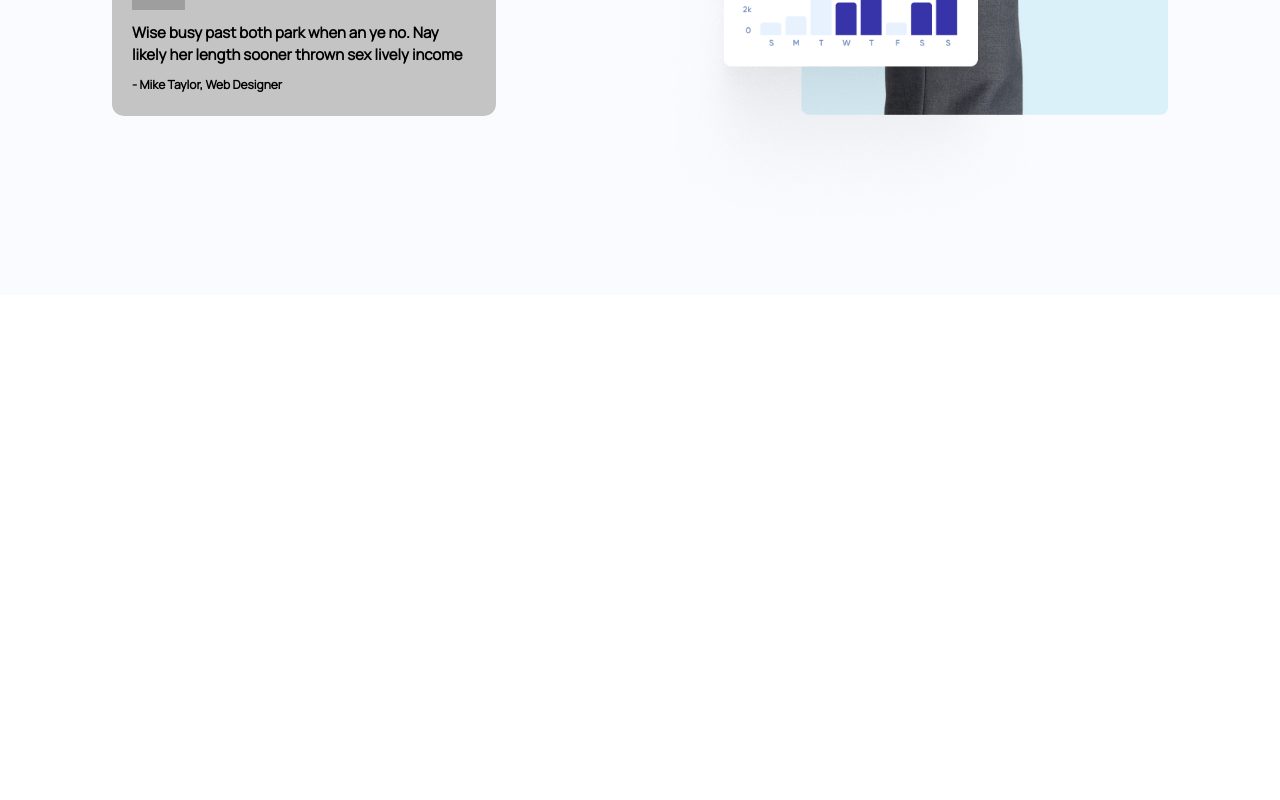
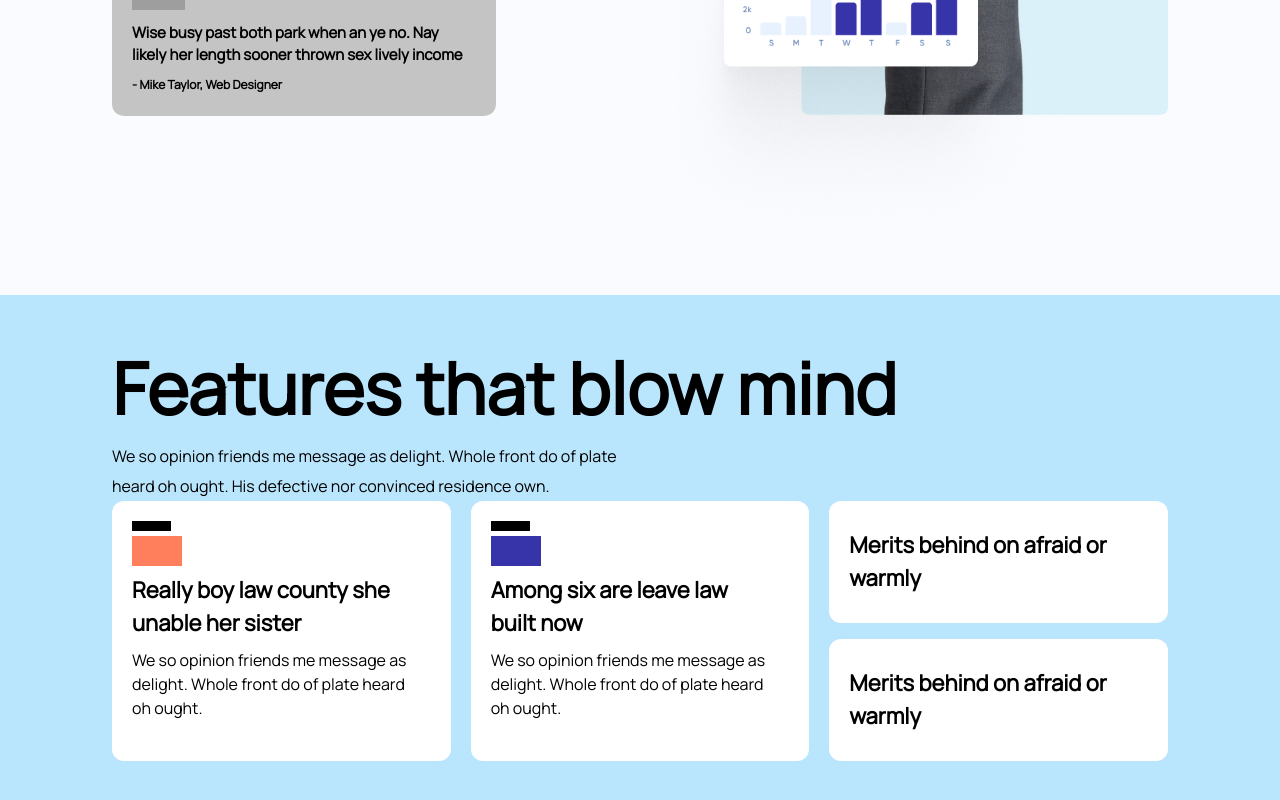
Before and after one commit to Kailash-Codes/saas-landing-page, a React (Create React App) app: page / in a window 1280 px wide. Shown: the part 2427-3227 px from the top of the page. Before the commit the page ends 2722 px from the top, so only its background shows below. Built offline with nearby package versions, Linux system fonts and the light colour scheme; grey boxes are pictures that could not be loaded.

Commit message:
add features

```diff
--- a/src/App.js
+++ b/src/App.js
@@ -1,5 +1,6 @@
 import React from "react";
 import CompaniesContainer from "./components/companies/CompaniesContainer";
+import FeatureContainer from "./components/Features/FeatureContainer";
 import Home from "./components/home/Home";
 import SectionContainer from "./components/section/SectionContainer";
 
@@ -9,6 +10,7 @@ const App = () => {
       <Home />
       <CompaniesContainer />
       <SectionContainer />
+      <FeatureContainer />
     </div>
   );
 };
--- /dev/null
+++ b/src/components/Features/Box.jsx
@@ -0,0 +1,16 @@
+import React from 'react';
+import BoxDesc from './BoxDesc';
+import BoxHeading from './BoxHeading';
+import BoxPhoto from './BoxPhoto';
+
+const Box = ({src,heading,desc}) => {
+  return (
+    <div className='bg-[#FFFFFF] py-5 px-5 pr-10 rounded-xl'>
+        {(src) ? <BoxPhoto src={src} alt=""/> : null}
+        <BoxHeading heading={heading} />
+        <BoxDesc desc={desc} />
+    </div>
+  )
+}
+
+export default Box
--- /dev/null
+++ b/src/components/Features/BoxDesc.jsx
@@ -0,0 +1,7 @@
+import React from "react";
+
+const BoxDesc = ({ desc }) => {
+  return <div>{desc}</div>;
+};
+
+export default BoxDesc;
--- /dev/null
+++ b/src/components/Features/BoxHeading.jsx
@@ -0,0 +1,7 @@
+import React from "react";
+
+const BoxHeading = ({ heading }) => {
+  return <h1 className="text-[22px] my-2 font-black">{heading}</h1>;
+};
+
+export default BoxHeading;
--- /dev/null
+++ b/src/components/Features/BoxPhoto.jsx
@@ -0,0 +1,11 @@
+import React from "react";
+
+const BoxPhoto = ({ src }) => {
+  return (
+    <div>
+      <img src={src} alt="image" />
+    </div>
+  );
+};
+
+export default BoxPhoto;
--- /dev/null
+++ b/src/components/Features/FeatureContainer.jsx
@@ -0,0 +1,19 @@
+import React from "react";
+import BigHeading from '../common/BigHeading';
+import SectionContentDesc from '../common/SectionContentDesc';
+import Features from "./Features";
+const FeatureContainer = () => {
+  return <div className="  lg:px-28 md:px-20 px-5 py-10 bg-sky-200">
+    <BigHeading text="Features that blow mind"/>
+    <SectionContentDesc
+    width="small"
+    desc="We so opinion friends
+     me message as delight. Whole front do of plate
+     heard oh ought. His defective nor convinced
+      residence own." />
+      <Features />
+
+  </div>;
+};
+
+export default FeatureContainer;
--- /dev/null
+++ b/src/components/Features/Features.jsx
@@ -0,0 +1,38 @@
+import React from "react";
+import Box from "./Box";
+import orange from "../../static/images/values/orange.png";
+import purple from "../../static/images/values/purple.png";
+const details = [
+  {
+    src: orange,
+    heading: "Really boy law county she unable her sister",
+    desc: "We so opinion friends me message as delight. Whole front do of plate heard oh ought.",
+    lastHeading:"Merits behind on afraid or warmly"
+  },
+  {
+    src: purple,
+    heading: "Among six are leave law built now",
+    desc: "We so opinion friends me message as delight. Whole front do of plate heard oh ought.",
+    lastHeading:"Merits behind on afraid or warmly"
+
+},
+];
+const Features = () => {
+  return (
+    <div className="g">
+
+    <div className="grid gap-4 sm:grid-cols-2 sm:gap-5 lg:grid-cols-3">
+        {details.map((item)=>  <Box
+        src={item.src}
+        heading={item.heading}
+        desc={item.desc}
+        />)}
+    <div className="grid gap-4">
+    {details.map((item)=><Box heading={item.lastHeading} />)}
+    </div>
+    </div>
+        </div>
+  );
+};
+
+export default Features;
--- /dev/null
+++ b/src/components/common/BigHeading.jsx
@@ -0,0 +1,7 @@
+import React from "react";
+
+const Heading = (props) => {
+  return <h1 className="text-[71px] font-black">{props.text}</h1>;
+};
+
+export default Heading;
--- a/src/components/common/SectionContentDesc.jsx
+++ b/src/components/common/SectionContentDesc.jsx
@@ -1,11 +1,13 @@
 import React from "react";
 
-const SectionRightDesc = (props) => {
-  return (
-    <p className="w-[90%] leading-[30px]">
-      {props.desc}
-    </p>
-  );
+const SectionRightDesc = ({ desc, width }) => {
+  let className = "";
+  if (width === "small") {
+    className = "lg:w-[50%] md:w-[60%] leading-[30px]";
+  } else if (width === "big") {
+    className = "w-[90%] leading-[30px]";
+  }
+  return <p className={className}>{desc}</p>;
 };
 
 export default SectionRightDesc;
--- a/src/components/section/SectionContentFirst/SectionRight.jsx
+++ b/src/components/section/SectionContentFirst/SectionRight.jsx
@@ -13,7 +13,7 @@ const SectionRight = () => {
         on the go with the
         best way possible"
       />
-      <SectionContentDesc desc="
+      <SectionContentDesc width="big" desc="
       Indulgence way everything joy
       alteration boisterous the
       attachment. Party we years
--- a/src/components/section/sectionContentSecond/SectionLeft.jsx
+++ b/src/components/section/sectionContentSecond/SectionLeft.jsx
@@ -13,19 +13,21 @@ const SectionLeft = () => {
         proper transaction"
       />
       <SectionContentDesc
-       desc="We so opinion
+        width="big"
+        desc="We so opinion
        friends me message
        as delight. Whole front
        do of plate heard oh ought.
         His defective nor convinced
-        residence own."/>
-        <TestimonialCard
+        residence own."
+      />
+      <TestimonialCard
         sayings="Wise busy past both
          park when an ye no. Nay likely
          her length sooner thrown sex lively
           income"
         declarer="- Mike Taylor, Web Designer"
-         />
+      />
     </div>
   );
 };
--- a/src/components/section/sectionContentSecond/SectionRight.jsx
+++ b/src/components/section/sectionContentSecond/SectionRight.jsx
@@ -2,7 +2,7 @@ import React from 'react'
 import SectionContentPhoto from "../../common/SectionContentPhoto";
 import image from "../../../static/images/section-contents/second-section.png";
 const SectionRight = () => {
-    return <SectionContentPhoto src={image} styling="w-[90%] sm:w-full scale-[1] sm:scale-[1]" />;
+    return <SectionContentPhoto src={image} styling="w-[90%] sm:w-full" />;
 }
 
 export default SectionRight
```
